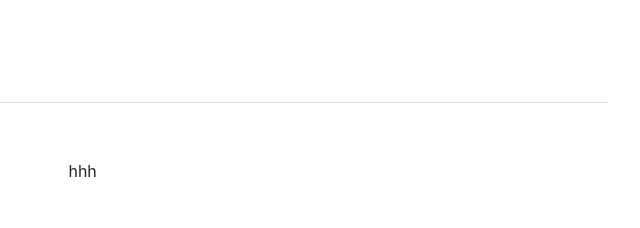
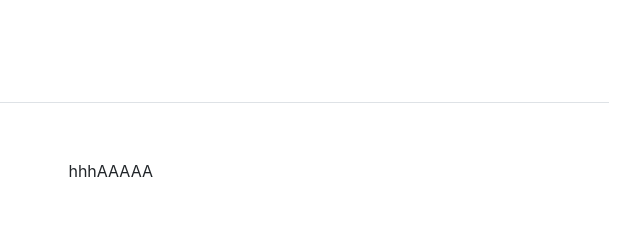
Before and after one commit to daffawrdhn/bio, a plain HTML site: page index.html in a window 1280 px wide. Shown: the top 228 px of the page, 444-1084 px from the left. Drawn offline with Linux system fonts and the light colour scheme; files whose address does not match are found by name.

Commit message:
Update index.html
H+A

```diff
--- a/index.html
+++ b/index.html
@@ -73,7 +73,7 @@
 
                   <div class="col-sm-8 py-2">
 
-<p>hhh</p>                      <div class="pl-2">
+<p>hhhAAAAA</p>                      <div class="pl-2">
                         <div class="pt-5">
                             <h1>Daffa Wardhanaditya Junaidi</h1>
                             <!-- <p>Kelahiran 99' sedang merantau sekaligus bekerja di PT. Wahana Ottomitra Multiartha (WOM) Jakarta, Indonesia.</p> -->
```
